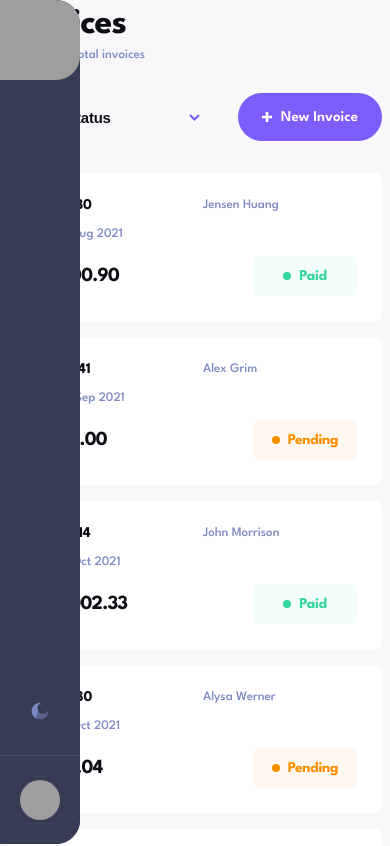
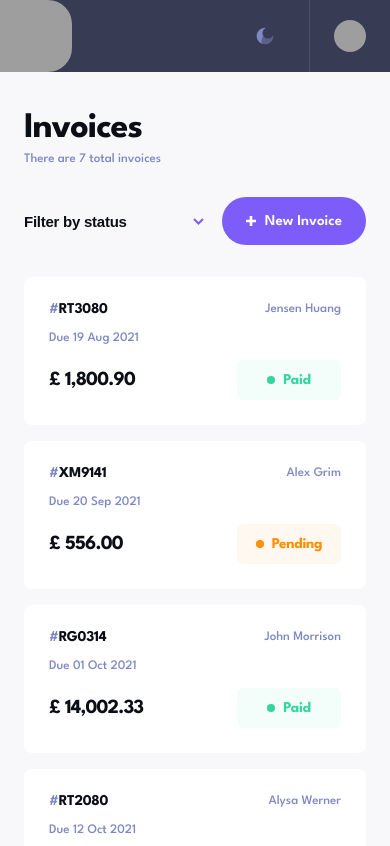
Before and after one commit to Reuben-Victoria/divest-assessment, a Next.js app: page / in a window 390 px wide. Shown: the top 846 px of the page. Built offline with nearby package versions, Linux system fonts and the light colour scheme; grey boxes are pictures that could not be loaded.

Commit message:
feat: update styles and layout for various components; enhance responsiveness and theme handling

```diff
--- a/src/app/globals.css
+++ b/src/app/globals.css
@@ -1,19 +1,19 @@
 @import "../styles/_index.scss";
 
 :root {
-  --background: #F8F8FB;
+  --background: #f8f8fb;
   --foreground: #171717;
 }
 
 [data-theme="dark"] {
   --background: #0a0a0a;
-  --foreground: #F8F8FB;
+  --foreground: #f8f8fb;
 }
 
 @media (prefers-color-scheme: dark) {
-    :root:not([data-theme="light"]) {
+  :root:not([data-theme="light"]) {
     --background: #141625;
-    --foreground: #F8F8FB;
+    --foreground: #f8f8fb;
   }
 }
 
@@ -21,4 +21,6 @@ body {
   background: var(--background);
   color: var(--foreground);
   font-family: "League Spartan", sans-serif;
+  padding: 0;
+  margin: 0;
 }
--- a/src/components/custom/InvoiceOverview.tsx
+++ b/src/components/custom/InvoiceOverview.tsx
@@ -1,5 +1,5 @@
 "use client";
-import { useState, useEffect } from "react";
+import { useState, useEffect, useCallback } from "react";
 
 import { Button, InvoiceCard, FilterCheckbox } from "@/components";
 import type { Invoice } from "@/types";
@@ -71,10 +71,9 @@ const InvoicesPage = () => {
       );
     }
   }, [filters]);
-
-  const handleFilterChange = (selectedFilters: string[]) => {
+  const handleFilterChange = useCallback((selectedFilters: string[]) => {
     setFilters(selectedFilters);
-  };
+  }, []);
 
   const handleNewInvoice = () => {
     console.log("New invoice clicked");
--- a/src/styles/_index.scss
+++ b/src/styles/_index.scss
@@ -16,3 +16,6 @@
 
 //pages
 @forward "pages/invoice";
+
+//layout
+@forward "layouts/dashboard-layout";
--- a/src/styles/based/_mixins.scss
+++ b/src/styles/based/_mixins.scss
@@ -1,3 +1,5 @@
+@use "./variables" as *;
+
 @mixin heading-s($line-height) {
   font-weight: 700;
   font-size: 0.9375rem;
@@ -11,3 +13,15 @@
   line-height: $line-height;
   letter-spacing: $letter-spacing;
 }
+
+@mixin mobile {
+  @media (max-width: #{map-get($breakpoints, "mobile")}) {
+    @content;
+  }
+}
+
+@mixin tablet {
+  @media (max-width: #{map-get($breakpoints, "tablet")}) {
+    @content;
+  }
+}
--- a/src/styles/based/_variables.scss
+++ b/src/styles/based/_variables.scss
@@ -26,7 +26,7 @@ $colors-map: (
 );
 
 $breakpoints: (
-  "mobile": 375px,
+  "mobile": 550px,
   "tablet": 768px,
   "desktop": 1440px,
 );
--- a/src/styles/components/_invoice-card.scss
+++ b/src/styles/components/_invoice-card.scss
@@ -3,7 +3,7 @@
 
 .invoice-card {
   display: grid;
-  grid-template-columns: 1fr 1fr 1fr 1fr 1fr 1fr;
+  grid-template-columns: 1fr 1fr 1fr 1fr auto auto;
   align-items: center;
   gap: 24px;
   padding: 24px 24px 24px 32px;
@@ -87,7 +87,7 @@
     &__client {
       grid-column: 2;
       grid-row: 1;
-      text-align: right;
+      justify-self: end;
     }
     &__date {
       grid-column: 1;
--- a/src/styles/components/_sidebar.scss
+++ b/src/styles/components/_sidebar.scss
@@ -25,21 +25,6 @@
     border-top-right-radius: 24px;
     border-bottom-right-radius: 24px;
     overflow: hidden;
-
-
-  }
-
-  &__logo {
-    position: relative;
-    z-index: 2;
-    display: flex;
-    align-items: center;
-    justify-content: center;
-
-    svg {
-      width: 28px;
-      height: 26px;
-    }
   }
 
   &__bottom {
@@ -101,38 +86,6 @@
   }
 }
 
-// Demo layout styles
-.demo-layout {
-  display: flex;
-  min-height: 100vh;
-  background-color: var(--page-background);
-}
-
-.demo-content {
-  flex: 1;
-  margin-left: 103px;
-  padding: 40px;
-}
-
-.demo-card {
-  background-color: var(--card-background);
-  padding: 32px;
-  border-radius: 8px;
-
-  h1 {
-    color: var(--text-primary);
-    font-size: 32px;
-    font-weight: 700;
-    margin: 0 0 8px 0;
-  }
-
-  p {
-    color: var(--text-secondary);
-    font-size: 15px;
-    margin: 0;
-  }
-}
-
 // Light Mode Variables
 :root {
   --sidebar-bg: #373b53;
@@ -149,35 +102,40 @@
   --input-background: #ffffff;
 }
 
-// Dark Mode Variables
-// [data-theme="dark"] {
-//   --sidebar-bg: #1e2139;
-//   --sidebar-bottom-bg: #1e2139;
-//   --sidebar-divider: #494e6e;
-//   --theme-toggle-color: #858bb2;
-//   --theme-toggle-hover: #ffffff;
-
-//   --page-background: #141625;
-//   --card-background: #1e2139;
-//   --text-primary: #ffffff;
-//   --text-secondary: #{get-color("05")};
-//   --border-default: #{get-color("04")};
-//   --input-background: #{get-color("03")};
-// }
-
-
 // Responsive Design
 @media (max-width: 768px) {
   .sidebar {
-    width: 80px;
+    width: 100%;
+    top: 0;
+    left: 0;
+    right: 0;
+    display: flex;
+    flex-direction: row;
+    height: 72px;
+    justify-content: space-between;
+    border-top-right-radius: 0px;
+    border-bottom-right-radius: 0px;
 
     &__top {
-      height: 80px;
+      height: 72px;
+      width: 72px;
+    }
+
+    &__bottom {
+      padding: 0px 24px;
+      flex-direction: row;
+      gap: 24px;
+    }
+
+    &__user {
+      width: 32px;
+      height: 32px;
+    }
+
+    &__divider {
+      width: 1px;
+      height: 100%;
+      background-color: var(--sidebar-divider);
     }
   }
-
-  .demo-content {
-    margin-left: 80px;
-    padding: 24px;
-  }
 }
--- a/src/styles/components/_statusbadge.scss
+++ b/src/styles/components/_statusbadge.scss
@@ -11,7 +11,7 @@
   box-sizing: border-box;
   height: 40px;
   width: 100%;
-  max-width: 107px;
+  max-width: 106px;
 
   &__dot {
     width: 8px;
--- a/src/styles/layouts/_dashboard-layout.scss
+++ b/src/styles/layouts/_dashboard-layout.scss
@@ -0,0 +1,59 @@
+@use "../../styles/based/variables" as *;
+@use "../../styles/based/functions" as *;
+@use "../../styles/based/mixins" as *;
+
+// Layout container
+.layout {
+  display: flex;
+  min-height: 100vh;
+  transition: background 0.3s ease;
+
+  &__content {
+    flex: 1;
+    display: flex;
+    padding-left: 103px;
+    flex-direction: column;
+    overflow: hidden;
+  }
+
+  &__container {
+    flex: 1;
+    padding: 2rem 0;
+    margin: 0 auto;
+    overflow-y: auto;
+    max-width: 730px;
+  }
+}
+
+@include tablet {
+  .layout {
+    flex-direction: column;
+
+    &__content {
+      flex: 1;
+      display: flex;
+      padding-top: 102px;
+      padding-left: 0px;
+      flex-direction: column;
+      overflow: hidden;
+    }
+
+    &__container {
+      padding: 1.5rem 3rem;
+      margin: 0 0;
+    }
+  }
+}
+
+@include mobile {
+  .layout {
+    &__container {
+      padding: 1.5rem 24px;
+      margin: 0 0;
+    }
+
+    &__content {
+      padding-top: 88px;
+    }
+  }
+}
--- a/src/styles/pages/_invoice.scss
+++ b/src/styles/pages/_invoice.scss
@@ -2,21 +2,20 @@
 @use "../../styles/based/functions" as *;
 
 .invoices-page {
-  min-height: 100vh;
-  background-color: var(--page-background);
-  padding-left: 103px;
+//   min-height: 100vh;
+//   background-color: var(--page-background);
+//   padding-left: 103px;
 
-  &__content {
-    padding: 72px 48px;
-    max-width: 730px;
-    margin: 0 auto;
-  }
+//   &__content {
+//     padding: 72px 48px;
+//     max-width: 730px;
+//     margin: 0 auto;
+//   }
 
   &__container {
     width: 100%;
   }
 }
-
 .invoices-header {
   display: flex;
   justify-content: space-between;
@@ -57,7 +56,6 @@
   gap: 16px;
 }
 
-
 :root {
   --page-background: #f8f8fb;
   --text-primary: #{get-color("08")};
```
Also changed, not shown: src/components/shared/Sidebar.tsx (line endings or trailing spaces), src/layout/DashboardLayout.tsx (line endings or trailing spaces).
